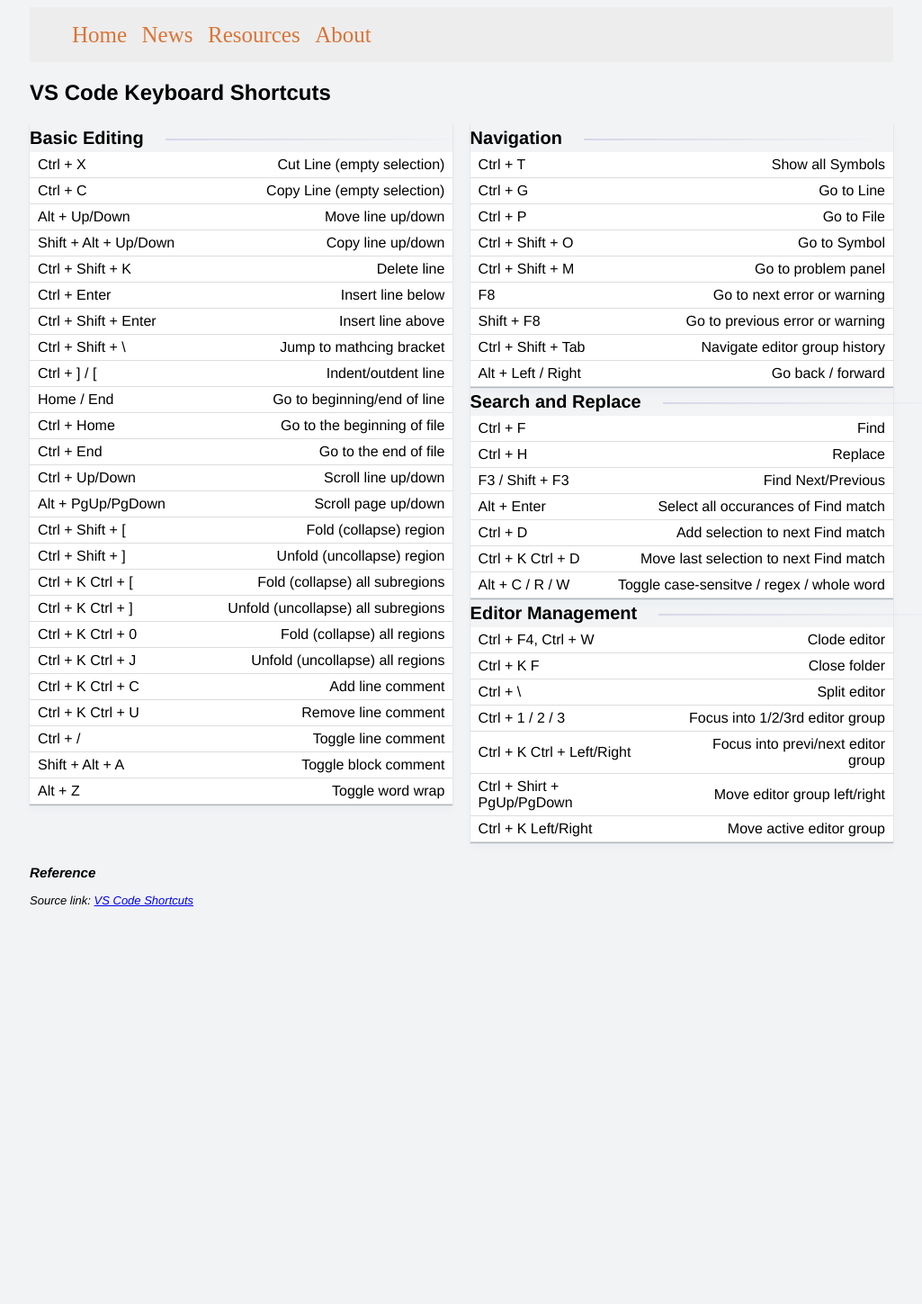
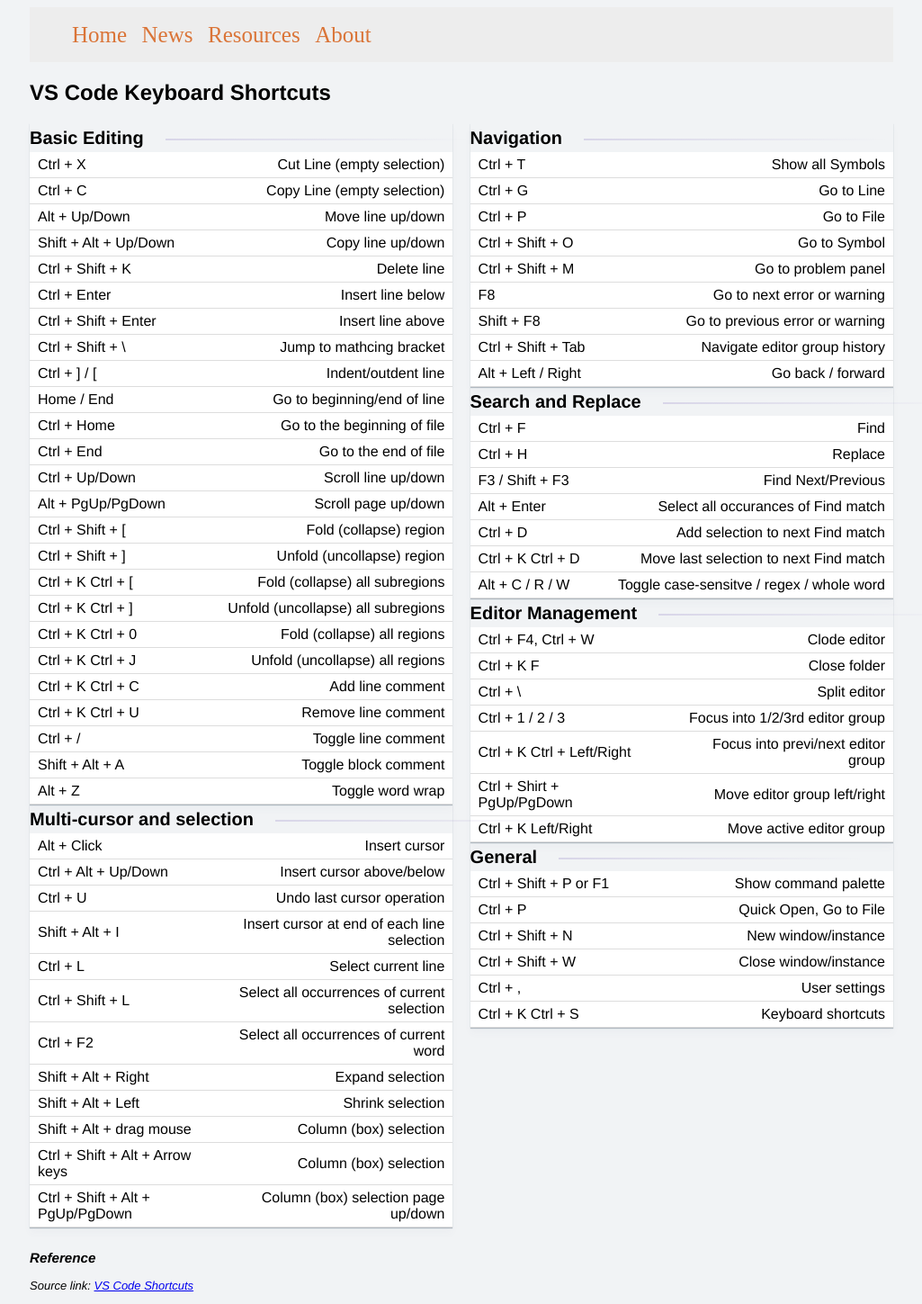
Before and after one commit to guntaka/guntaka.github.io, a Jekyll site: the page built from pages/resources/vs_code_keys.md, in a window 1280 px wide. Shown: the whole page at 90% size, without its empty margins (127-1152 px from the left). Built offline with Jekyll 4.4.1, drawn with Linux system fonts in a browser that asks for light colours; before the commit the page ends 1021 px from its top, so only the background shows below that.

Commit message:
feat: add more vs code shortcut sections

```diff
--- a/pages/resources/vs_code_keys.md
+++ b/pages/resources/vs_code_keys.md
@@ -86,6 +86,40 @@
 {: .-section.table}
 </div>
 
+<div markdown="1" class="hints-section">
+### Multi-cursor and selection
+
+| Command              | Description |
+| -------------------- | ----------- |
+| Alt + Click          | Insert cursor |
+| Ctrl + Alt + Up/Down | Insert cursor above/below |
+| Ctrl + U             | Undo last cursor operation |
+| Shift + Alt + I      | Insert cursor at end of each line selection |
+| Ctrl + L             | Select current line |
+| Ctrl + Shift + L     | Select all occurrences of current selection |
+| Ctrl + F2            | Select all occurrences of current word |
+| Shift + Alt + Right  | Expand selection |
+| Shift + Alt + Left   | Shrink selection |
+| Shift + Alt + drag mouse | Column (box) selection |
+| Ctrl + Shift + Alt + Arrow keys | Column (box) selection |
+| Ctrl + Shift + Alt + PgUp/PgDown | Column (box) selection page up/down |
+{: .-section.table}
+</div>
+
+<div markdown="1" class="hints-section right">
+### General
+
+| Command              | Description |
+| -------------------- | ----------- |
+| Ctrl + Shift + P or F1 | Show command palette |
+| Ctrl + P             | Quick Open, Go to File |
+| Ctrl + Shift + N     | New window/instance    |
+| Ctrl + Shift + W     | Close window/instance  |
+| Ctrl + ,             | User settings          |
+| Ctrl + K Ctrl + S    | Keyboard shortcuts     |
+{: .-section.table}
+</div>
+
 <div markdown="1" class="foot_notes">
 ### Reference
 Source link: [VS Code Shortcuts](https://code.visualstudio.com/shortcuts/keyboard-shortcuts-windows.pdf)
```
